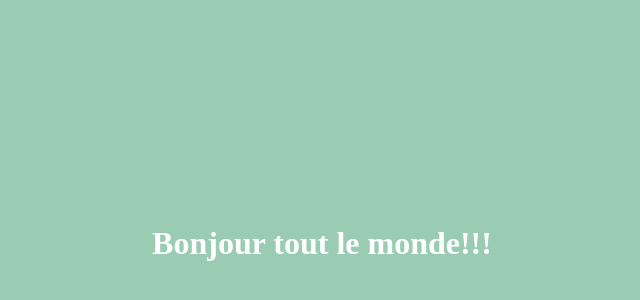
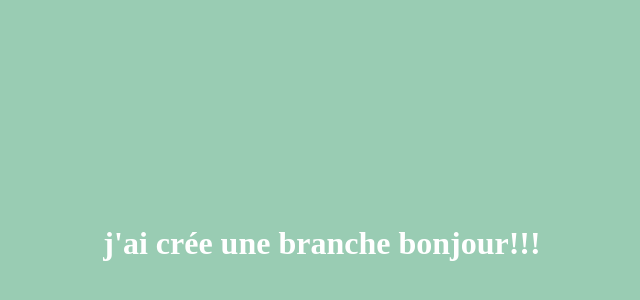
Before and after one commit to demostheneromane/hello, a plain HTML site: page index.html in a window 1280 px wide. Shown: the part 116-416 px from the top of the page, without its empty margins (326-966 px from the left). Drawn offline with Linux system fonts and the light colour scheme.

Commit message:
creer une branche bonjour

```diff
--- a/index.html
+++ b/index.html
@@ -21,7 +21,7 @@
 
 		<body>
 
-			 <h1>Bonjour tout le monde!!!</h1>
+			 <h1>j'ai crée une branche bonjour!!!</h1>
 
 		</body>
 </html>
```
